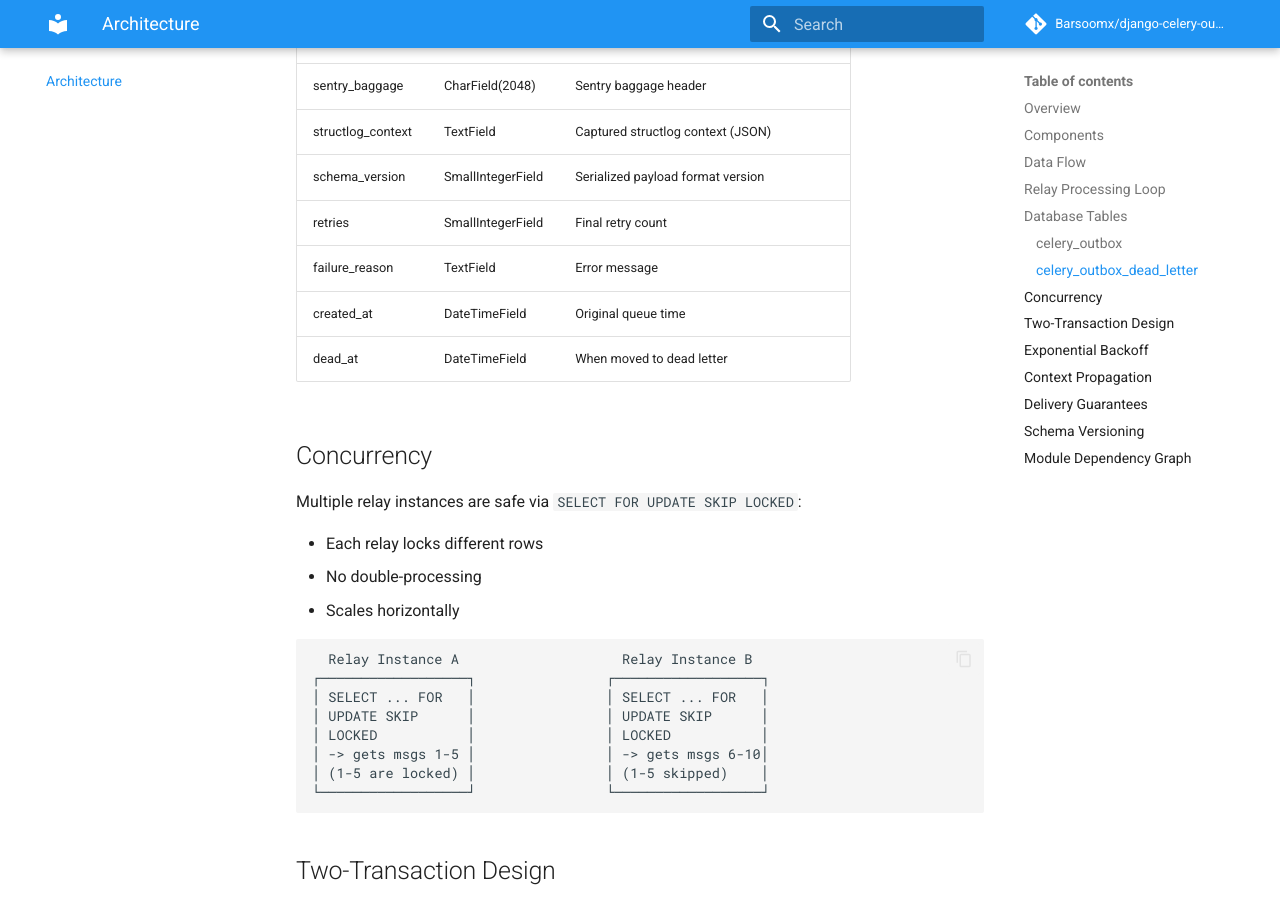
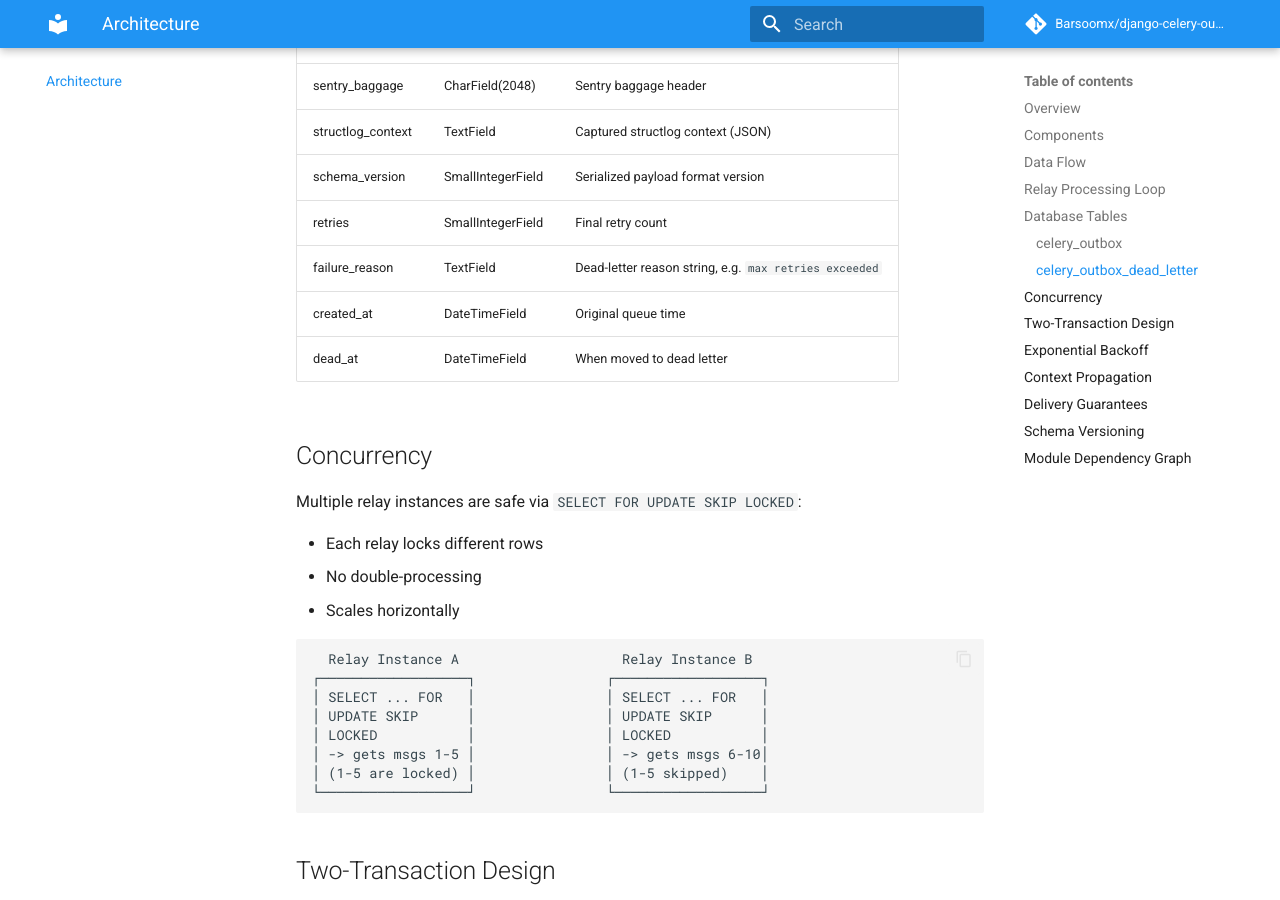
Before and after one commit to Barsoomx/django-celery-outbox, an MkDocs documentation site: the page built from docs/architecture.md, in a window 1280 px wide and 900 px high, scrolled down 3700 px. Built offline with MkDocs 1.6.1 and Material for MkDocs 9.7.7, drawn with Linux system fonts in a browser that asks for light colours; comment, search, counter and statistics services are not loaded.

Commit message:
docs: clarify dead-letter reason wording

```diff
--- a/docs/architecture.md
+++ b/docs/architecture.md
@@ -130,7 +130,7 @@ Failed messages exceeding max retries:
 | structlog_context | TextField | Captured structlog context (JSON) |
 | schema_version | SmallIntegerField | Serialized payload format version |
 | retries | SmallIntegerField | Final retry count |
-| failure_reason | TextField | Error message |
+| failure_reason | TextField | Dead-letter reason string, e.g. `max retries exceeded` |
 | created_at | DateTimeField | Original queue time |
 | dead_at | DateTimeField | When moved to dead letter |
 
```
